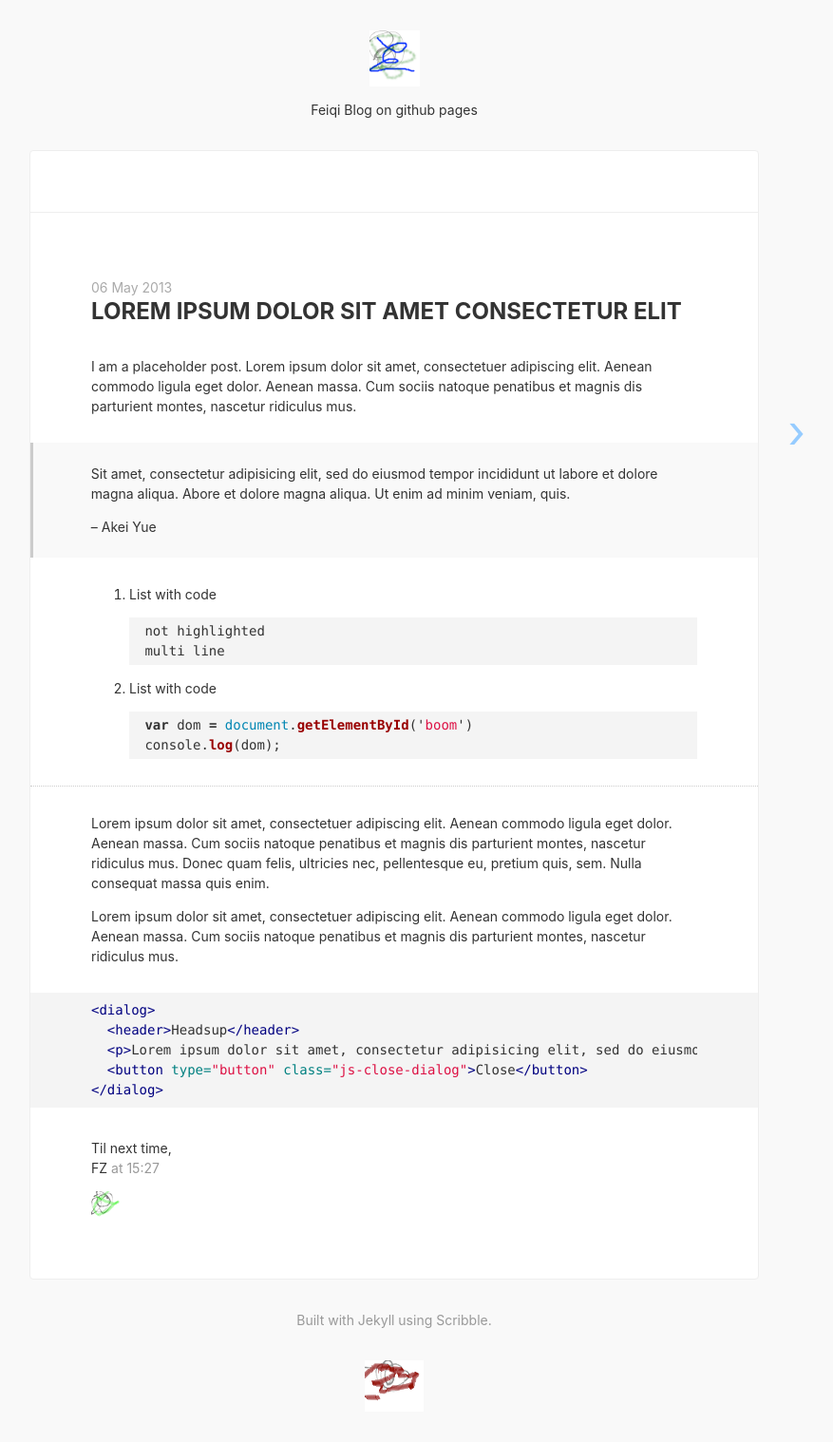
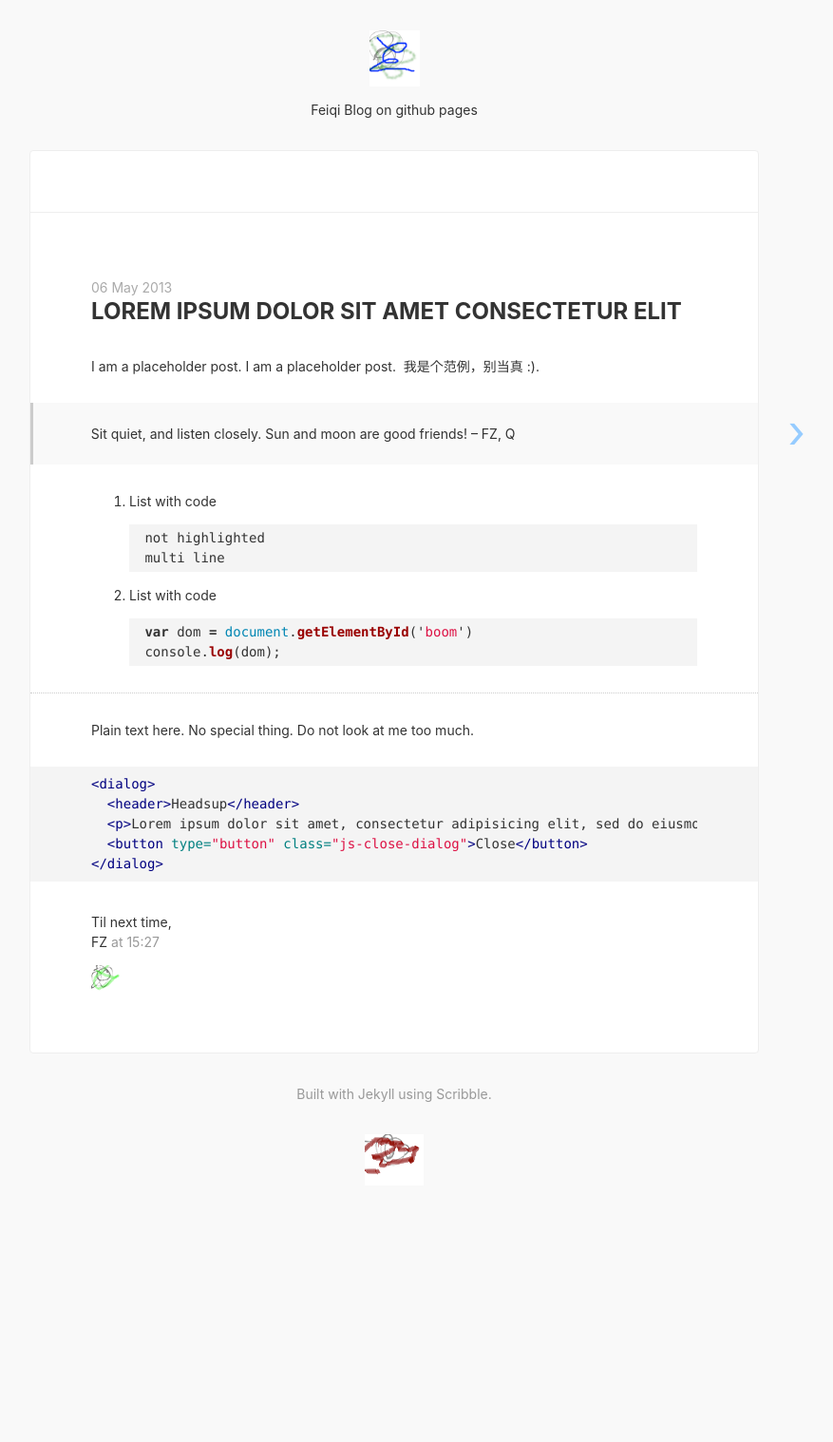
Before and after one commit to zfq212git/zfq212git.github.io, a Jekyll site: the page built from _posts/2013-05-06-more-post.md, in a window 1280 px wide. Shown: the whole page at 95% size, without its empty margins (225-1102 px from the left). Built offline with Jekyll 4.4.1, drawn with Linux system fonts in a browser that asks for light colours; nearby versions of some CDN libraries; after the commit the page ends 1280 px from its top, so only the background shows below that.

Commit message:
Update 2013-05-06-more-post.md

````diff
--- a/_posts/2013-05-06-more-post.md
+++ b/_posts/2013-05-06-more-post.md
@@ -3,11 +3,11 @@ title: Lorem Ipsum Dolor Sit Amet Consectetur Elit
 date: 2013-05-06 15:27:31
 ---
 
-I am a placeholder post. Lorem ipsum dolor sit amet, consectetuer adipiscing elit. Aenean commodo ligula eget dolor. Aenean massa. Cum sociis natoque penatibus et magnis dis parturient montes, nascetur ridiculus mus.
+I am a placeholder post. I am a placeholder post.  我是个范例，别当真 :).
 
-> Sit amet, consectetur adipisicing elit, sed do eiusmod tempor incididunt ut labore et dolore magna aliqua. Abore et dolore magna aliqua. Ut enim ad minim veniam, quis.
->
-> – Akei Yue
+> Sit quiet, and listen closely.
+> Sun and moon are good friends!
+> – FZ, Q
 
 1. List with code
 
@@ -24,9 +24,7 @@ I am a placeholder post. Lorem ipsum dolor sit amet, consectetuer adipiscing eli
 
 ---
 
-Lorem ipsum dolor sit amet, consectetuer adipiscing elit. Aenean commodo ligula eget dolor. Aenean massa. Cum sociis natoque penatibus et magnis dis parturient montes, nascetur ridiculus mus. Donec quam felis, ultricies nec, pellentesque eu, pretium quis, sem. Nulla consequat massa quis enim.
-
-Lorem ipsum dolor sit amet, consectetuer adipiscing elit. Aenean commodo ligula eget dolor. Aenean massa. Cum sociis natoque penatibus et magnis dis parturient montes, nascetur ridiculus mus.
+Plain text here.  No special thing.  Do not look at me too much.
 
 ```html
 <dialog>
````
